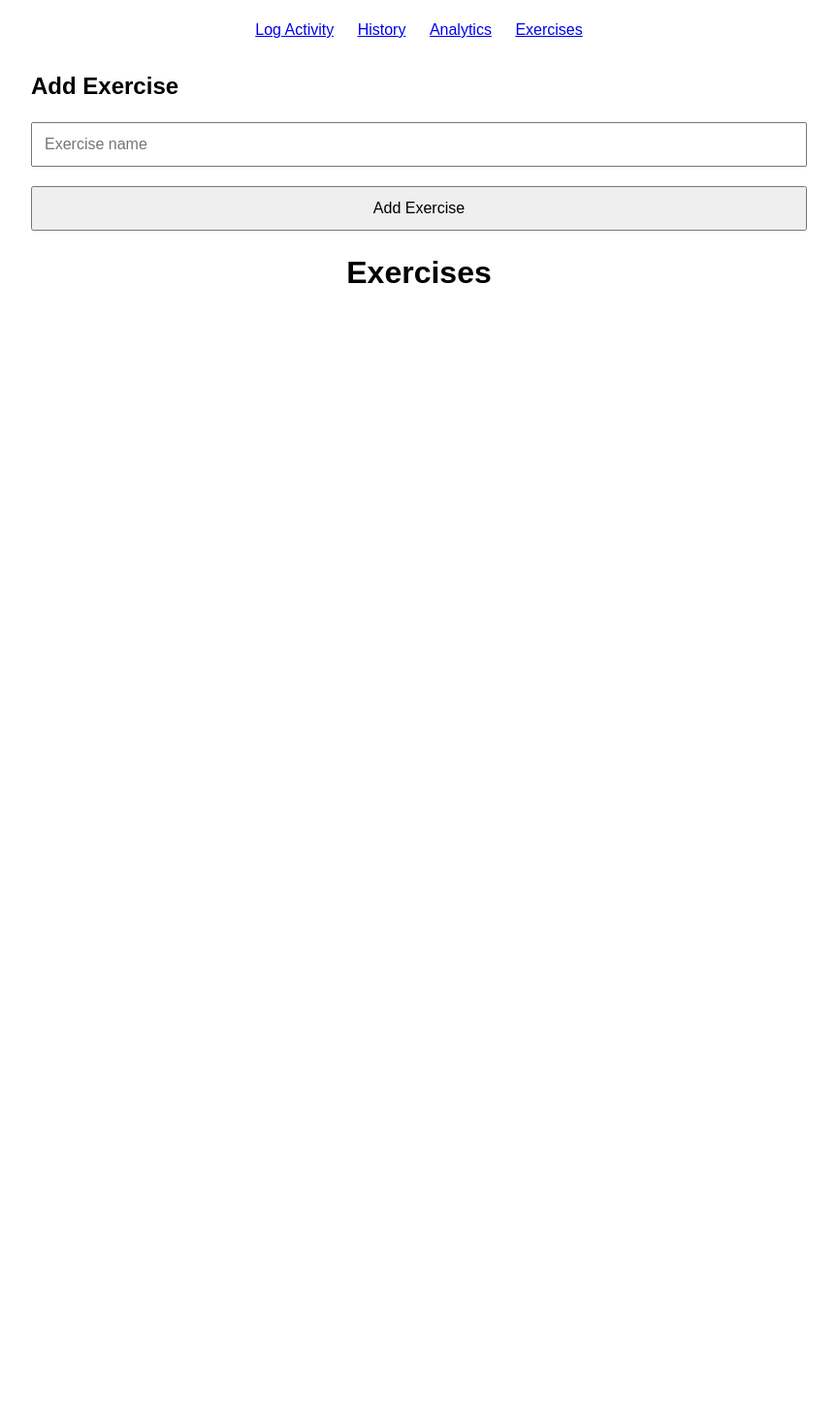
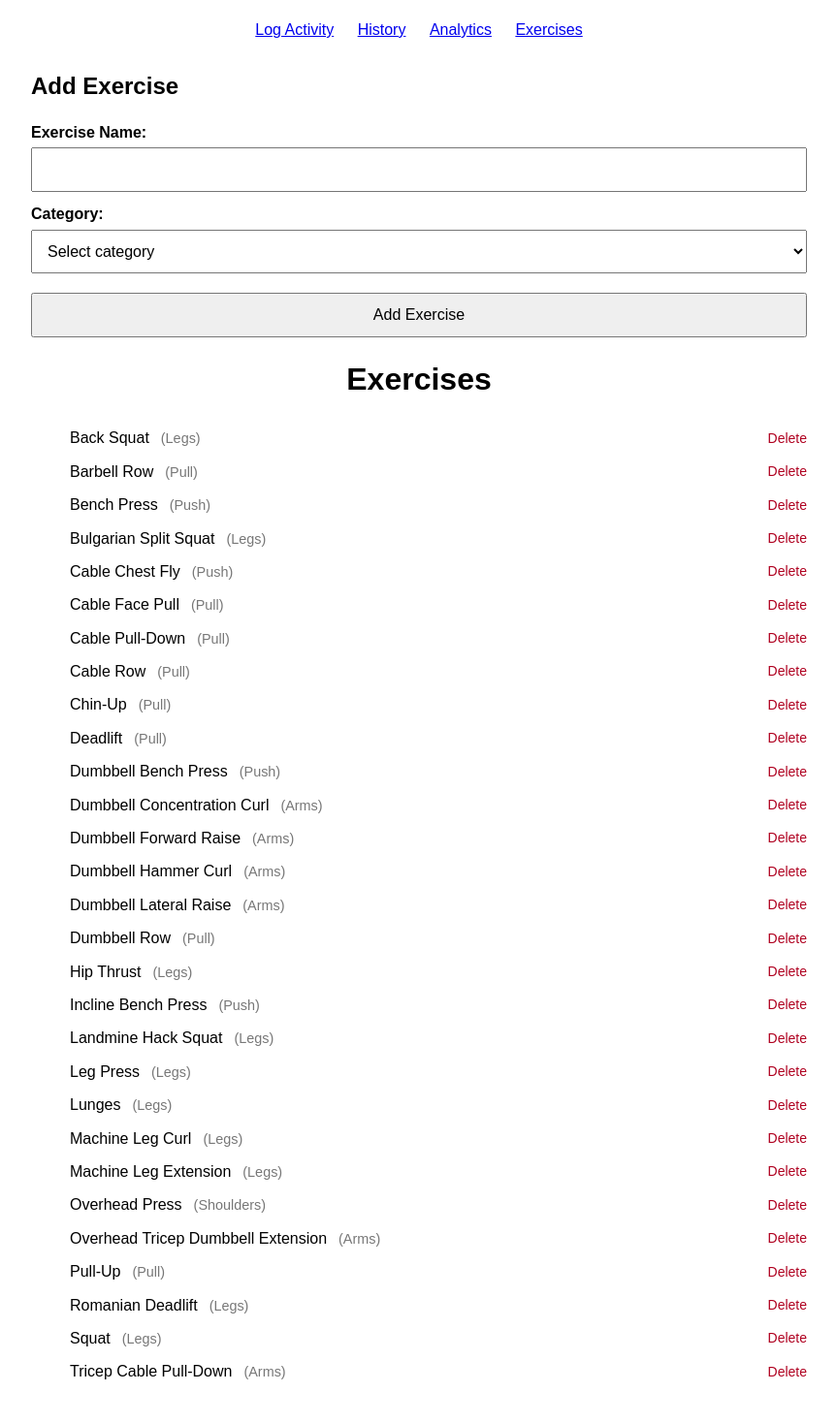
Before and after one commit to joshjohnstone/activity-tracker, a Flask app: page /exercises in a window 1280 px wide. Shown: the whole page at 97% size, without its empty margins (208-1071 px from the left). Before the commit the page ends 292 px from the top, so only its background shows below. Run offline with Flask 3, Linux system fonts and the light colour scheme; data comes from the database, SQL or seed files in the repository; data that the repository does not hold is empty.

Commit message:
Categorize strength exercises

```diff
--- a/app.py
+++ b/app.py
@@ -13,6 +13,58 @@ DISPLAY_FIELDS = {
     "Strength": ["exercise", "sets"],
     "Mobility": ["mobility_duration", "notes"]
 }
+
+DEFAULT_EXERCISES = [
+    ("Squat", "Legs"),
+    ("Back Squat", "Legs"),
+    ("Deadlift", "Pull"),
+    ("Romanian Deadlift", "Legs"),
+    ("Bench Press", "Push"),
+    ("Incline Bench Press", "Push"),
+    ("Overhead Press", "Shoulders"),
+    ("Pull-Up", "Pull"),
+    ("Chin-Up", "Pull"),
+    ("Barbell Row", "Pull"),
+    ("Dumbbell Bench Press", "Push"),
+    ("Dumbbell Row", "Pull"),
+    ("Cable Face Pull", "Pull"),
+    ("Cable Row", "Pull"),
+    ("Cable Pull-Down", "Pull"),
+    ("Lunges", "Legs"),
+    ("Leg Press", "Legs"),
+    ("Hip Thrust", "Legs"),
+    ("Bulgarian Split Squat", "Legs"),
+    ("Landmine Hack Squat", "Legs"),
+    ("Machine Leg Curl", "Legs"),
+    ("Machine Leg Extension", "Legs"),
+    ("Cable Chest Fly", "Push"),
+    ("Tricep Cable Pull-Down", "Arms"),
+    ("Overhead Tricep Dumbbell Extension", "Arms"),
+    ("Dumbbell Forward Raise", "Arms"),
+    ("Dumbbell Lateral Raise", "Arms"),
+    ("Dumbbell Hammer Curl", "Arms"),
+    ("Dumbbell Concentration Curl", "Arms")
+]
+
+EXERCISE_CATEGORIES = [
+    "Push",
+    "Pull",
+    "Legs",
+    "Core",
+    "Shoulders",
+    "Arms",
+    "Full Body"
+]
+
+def seed_exercises(cur):
+    for name, category in DEFAULT_EXERCISES:
+        cur.execute(
+            """
+            INSERT OR IGNORE INTO exercises (name, category)
+            VALUES (?, ?)
+            """,
+            (name, category)
+        )
 
 def init_db():
     conn = sqlite3.connect("activities.db")
@@ -30,9 +82,12 @@ def init_db():
     cur.execute("""
     CREATE TABLE IF NOT EXISTS exercises (
         id INTEGER PRIMARY KEY AUTOINCREMENT,
-        name TEXT UNIQUE NOT NULL
+        name TEXT UNIQUE NOT NULL,
+        category TEXT
     )
     """)
+
+    seed_exercises(cur)
 
     conn.commit()
     conn.close()
@@ -57,7 +112,12 @@ def home():
 
     conn.close()
 
-    return render_template("index.html", today=today, exercises=exercises)
+    return render_template(
+        "index.html",
+        today=today,
+        exercises=exercises,
+        EXERCISE_CATEGORIES=EXERCISE_CATEGORIES
+    )
 
 
 @app.route("/submit", methods=["POST"])
@@ -108,7 +168,7 @@ def submit():
             details = {
                 "distance": distance,
                 "duration": duration,
-                "pace": f"{pace:.2f} min/mile" if pace else None
+                "pace": pace
             }
 
         except ValueError:
@@ -139,6 +199,16 @@ def submit():
     <p>Stored {category} activity on {activity_date}</p>
     <a href="/">Back</a>
     """
+
+def format_pace(pace):
+    if not pace:
+        return None
+
+    minutes = int(pace)
+    seconds = int(round((pace - minutes) * 60))
+
+    return f"{minutes}:{seconds:02d} / mi"
+app.jinja_env.globals.update(format_pace=format_pace)
 
 @app.route("/history")
 def history():
@@ -389,23 +459,19 @@ def exercises():
 @app.route("/add_exercise", methods=["POST"])
 def add_exercise():
 
-    name = request.form.get("name", "").strip()
+    name = request.form.get("name")
+    category = request.form.get("category")
 
-    if name:
+    conn = sqlite3.connect("activities.db")
+    cur = conn.cursor()
 
-        conn = sqlite3.connect("activities.db")
-        cur = conn.cursor()
+    cur.execute(
+        "INSERT OR IGNORE INTO exercises (name, category) VALUES (?, ?)",
+        (name, category)
+    )
 
-        cur.execute(
-            """
-            INSERT OR IGNORE INTO exercises (name)
-            VALUES (?)
-            """,
-            (name,)
-        )
-
-        conn.commit()
-        conn.close()
+    conn.commit()
+    conn.close()
 
     return redirect("/exercises")
 
--- a/static/style.css
+++ b/static/style.css
@@ -102,14 +102,25 @@ td {
 
 .exercise-item {
     display: flex;
+    align-items: center;
     justify-content: space-between;
-    align-items: center;
-    padding: 10px 0;
-    border-bottom: 1px solid #eee;
+    padding: 6px 0;
+    gap: 10px;
 }
 
 .exercise-name {
     font-weight: 500;
+}
+
+.exercise-info {
+    display: flex;
+    align-items: baseline;
+    gap: 6px;
+}
+
+.exercise-category {
+    color: #777;
+    font-size: 0.9em;
 }
 
 .delete-btn {
@@ -168,6 +179,16 @@ td {
     margin-top: 10px;
 }
 
+.running-entry {
+    font-variant-numeric: tabular-nums;
+}
+
+.exercise-category {
+    color: #777;
+    font-size: 0.9em;
+    margin-left: 6px;
+}
+
 /* Mobile tweaks */
 
 @media (max-width: 600px) {
--- a/templates/exercises.html
+++ b/templates/exercises.html
@@ -20,17 +20,22 @@
 
 <h2>Add Exercise</h2>
 
-<form action="/add_exercise" method="POST">
+<form method="POST" action="/add_exercise">
 
-    <input
-        type="text"
-        name="name"
-        placeholder="Exercise name"
-        required>
+    <label for="name">Exercise Name:</label>
+    <input type="text" name="name" required>
 
-    <button type="submit">
-        Add Exercise
-    </button>
+    <label for="category">Category:</label>
+
+    <select name="category" required>
+        <option value="" disabled selected>Select category</option>
+
+        {% for category in EXERCISE_CATEGORIES %}
+            <option value="{{ category }}">{{ category }}</option>
+        {% endfor %}
+    </select>
+
+    <button type="submit">Add Exercise</button>
 
 </form>
 
@@ -39,13 +44,18 @@
 <ul class="exercise-list">
 {% for exercise in exercises %}
     <li class="exercise-item">
-        <span class="exercise-name">{{ exercise["name"] }}</span>
+
+        <div class="exercise-info">
+            <strong class="exercise-name">{{ exercise["name"] }}</strong>
+            <span class="exercise-category">({{ exercise.category }})</span>
+        </div>
 
         <a class="delete-btn"
-           href="/delete_exercise/{{ exercise['id'] }}"
-           onclick="return confirm('Delete this exercise?');">
+        href="/delete_exercise/{{ exercise['id'] }}"
+        onclick="return confirm('Delete this exercise?');">
             Delete
         </a>
+
     </li>
 {% endfor %}
 </ul>
```
Also changed, not shown: templates/history.html (+10 -1 lines), templates/index.html (+16 -4 lines).
